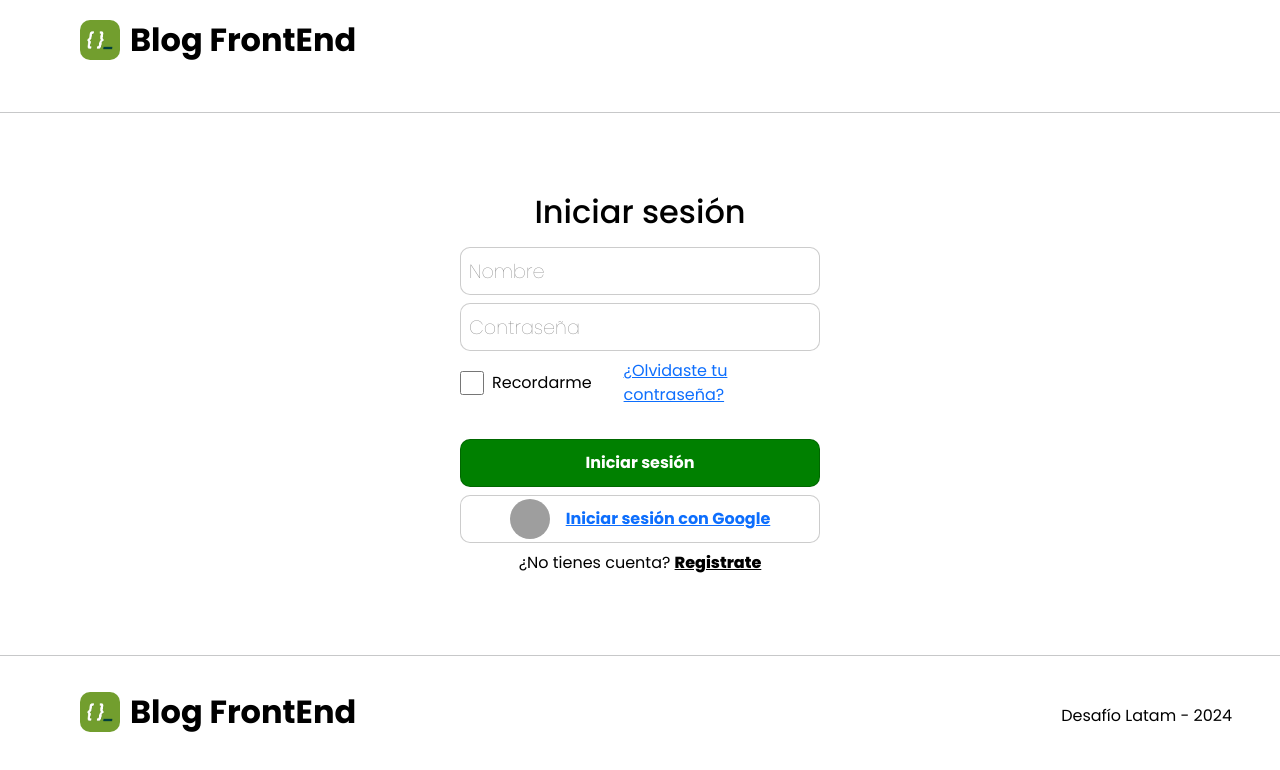
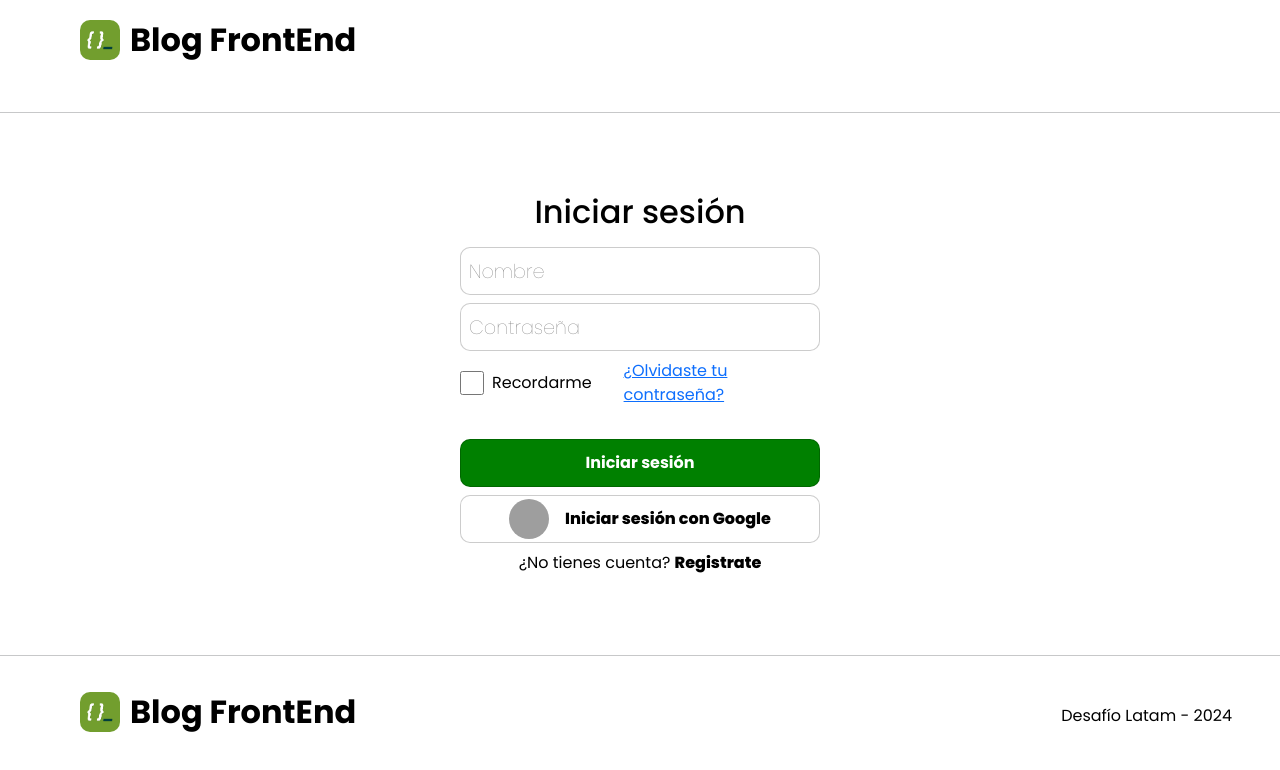
Before and after one commit to estefanitapia/desafio-blog_frontend, a plain HTML site: page index.html in a window 1280 px wide. Drawn offline with nearby package versions, Linux system fonts and the light colour scheme; grey boxes are pictures that could not be loaded.

Commit message:
arreglando detalle de links en botones

```diff
--- a/assets/sass/components/_buttons.scss
+++ b/assets/sass/components/_buttons.scss
@@ -14,6 +14,7 @@
 .login__buttons-register-link {
     font-weight: 800;
     color: #000000;
+    text-decoration: none;
 }
 
 .login__buttons {
--- a/index.html
+++ b/index.html
@@ -41,7 +41,7 @@
           </button>
           <button class="login__buttons--button login__buttons--button-google">
             <img class="login__buttons-img" src="https://rotulosmatesanz.com/wp-content/uploads/2017/09/2000px-Google_G_Logo.svg_.png" alt="google-logo"/>
-            <a href="home.html">Iniciar sesión con Google</a>
+            <a class="login__buttons-register-link" href="home.html">Iniciar sesión con Google</a>
           </button>
           <p class="login__buttons-register">¿No tienes cuenta?
             <a class="login__buttons-register-link" href="registro.html">Registrate</a>
```
Also changed, not shown: assets/css/style.css, 1 other file.
